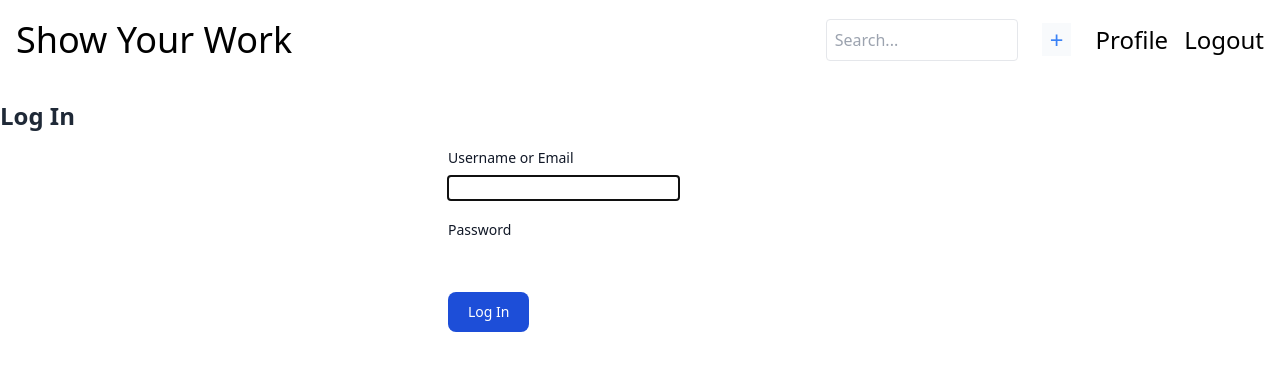
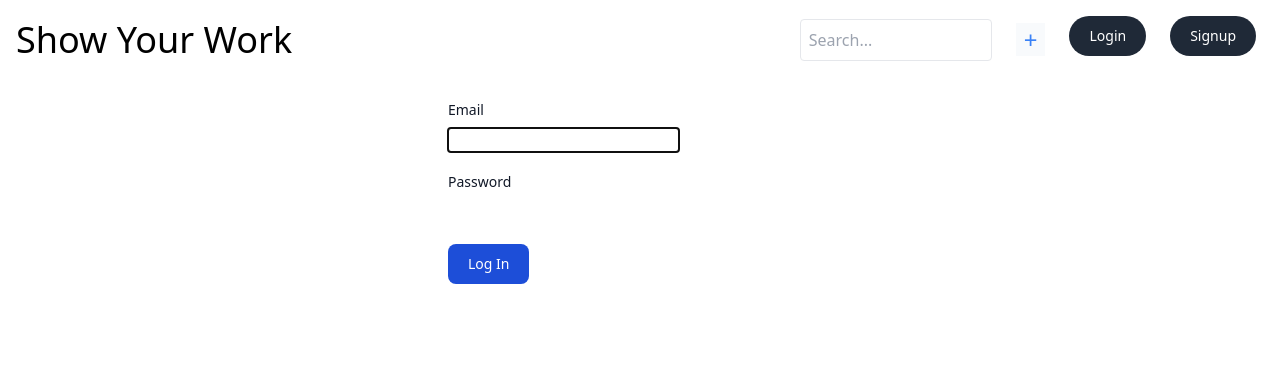
Before and after one commit to ajitstha42/show, a Django app: page /accounts/login/ in a window 1280 px wide. Shown: the top 371 px of the page. Run offline with Django 5.2, Linux system fonts and the light colour scheme; some libraries are stand-ins or nearby versions.

Commit message:
created logout

```diff
--- a/core/settings.py
+++ b/core/settings.py
@@ -134,3 +134,4 @@ DEFAULT_AUTO_FIELD = "django.db.models.BigAutoField"
 
 LOGIN_URL = "login"
 LOGIN_REDIRECT_URL = "posts:post-list"
+LOGOUT_REDIRECT_URL = "login"
--- a/templates/base.html
+++ b/templates/base.html
@@ -26,16 +26,48 @@
         </form>
 
         <div class="p-2 inline-block space-x-4">
-          <p class="text-2xl ">
-            <a href="#" class="bg-slate-50 px-2  text-blue-500">+</a>
+          <p class="text-2xl">
+            <a href="#" class="bg-slate-50 px-2 text-blue-500">+</a>
           </p>
         </div>
 
-        <p class="text-2xl space-x-4"><a href="#">Profile</a></p>
-        <p class="text-2xl"><a href="#">Logout</a></p>
+        {% if user.is_authenticated %}
+        <p class="text-2xl">
+          <a href="#" class="focus:outline-none">Profile</a>
+        </p>
+
+        <form action="{% url 'logout' %}" method="post" class="inline">
+  {% csrf_token %}
+  <button type="submit" class="text-white bg-gray-800 hover:bg-gray-900 focus:outline-none focus:ring-4 focus:ring-gray-300 font-medium rounded-full text-sm px-5 py-2.5 me-2 mb-2 dark:bg-gray-800 dark:hover:bg-gray-700 dark:focus:ring-gray-700 dark:border-gray-700">
+    Logout
+  </button>
+</form>
+
+
+        {% else %}
+        <a href="{% url 'login' %}" class="focus:outline-none"
+          ><button
+            type="button"
+            class="text-white bg-gray-800 hover:bg-gray-900 focus:outline-none focus:ring-4 focus:ring-gray-300 font-medium rounded-full text-sm px-5 py-2.5 me-2 mb-2 dark:bg-gray-800 dark:hover:bg-gray-700 dark:focus:ring-gray-700 dark:border-gray-700"
+          >
+            Login
+          </button></a
+        >
+
+        <a href="{% url 'signup' %}" class="focus:outline-none"
+          ><button
+            type="button"
+            class="text-white bg-gray-800 hover:bg-gray-900 focus:outline-none focus:ring-4 focus:ring-gray-300 font-medium rounded-full text-sm px-5 py-2.5 me-2 mb-2 dark:bg-gray-800 dark:hover:bg-gray-700 dark:focus:ring-gray-700 dark:border-gray-700"
+          >
+            Signup
+          </button></a
+        >
+
+        {% endif %}
       </div>
     </nav>
 
-    {% block content %} {% endblock content %}
+    {% block content %}
+    {% endblock content %}
   </body>
 </html>
--- a/users/templates/registration/login.html
+++ b/users/templates/registration/login.html
@@ -2,12 +2,11 @@
 
 {% block content %}
     <div class="container mx-auto mt-5">
-        <h2 class="mb-4 text-2xl font-bold text-gray-800 dark:text-white">Log In</h2>
         <form method="post" action="{% url 'login' %}" class="max-w-sm mx-auto">
             {% csrf_token %}
 
             <div class="mb-5">
-                <label for="{{ form.username.id_for_label }}" class="block mb-2 text-sm font-medium text-gray-900 dark:text-white">Username or Email</label>
+                <label for="{{ form.username.id_for_label }}" class="block mb-2 text-sm font-medium text-gray-900 dark:text-white">Email</label>
                 {{ form.username }}
                 <div class="text-red-500">
                     {{ form.username.errors }}
--- a/users/urls.py
+++ b/users/urls.py
@@ -1,5 +1,6 @@
 from django.urls import path
-from .views import SignUpView, CustomLoginView
+from .views import SignUpView
+from django.contrib.auth.views import LogoutView
 
 urlpatterns = [
     path("signup/", SignUpView.as_view(), name="signup"),
```
Also changed, not shown: users/forms.py (+0 -7 lines), static/images/default.jpg (added).
